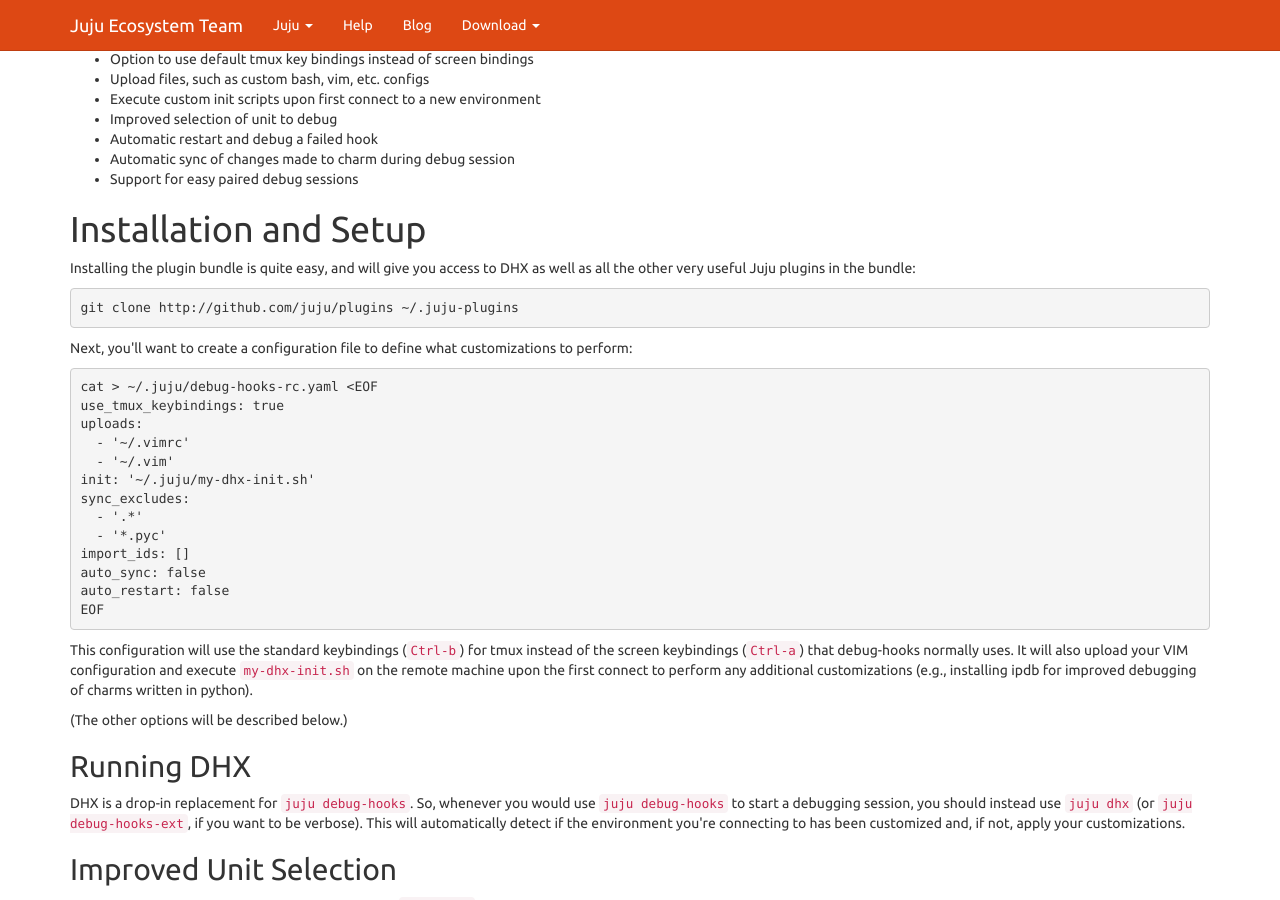
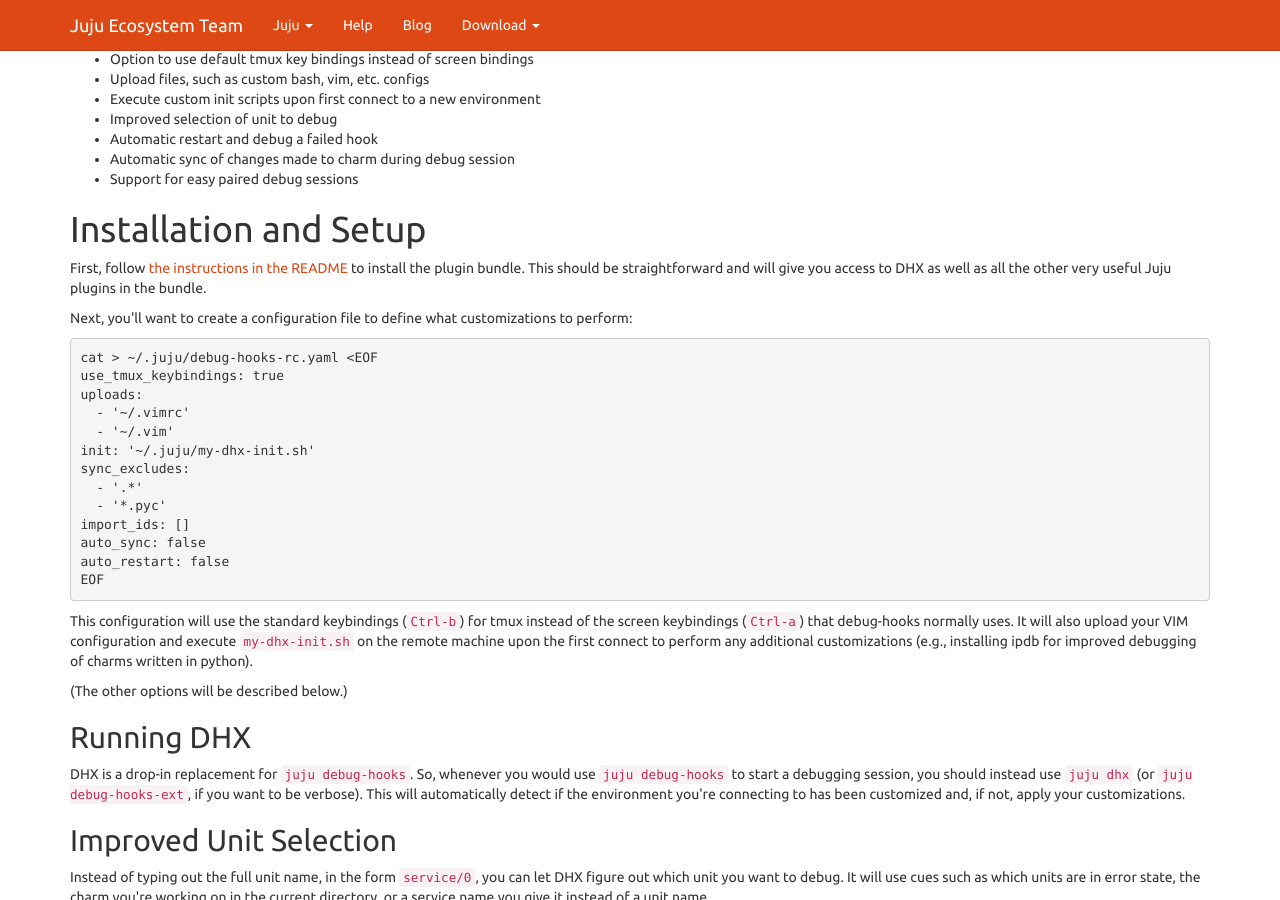
Before and after one commit to juju-solutions/juju-solutions.github.io, a Jekyll site: the page built from _posts/2014-11-26-debug-hooks-ext-plugin.md, in a window 1280 px wide and 900 px high, scrolled down 344 px. Built offline with Jekyll 4.4.1, drawn with Linux system fonts in a browser that asks for light colours; comment, search, counter and statistics services are not loaded.

Commit message:
Link to README instructions for installing DHX / plugin bundle

```diff
--- a/_posts/2014-11-26-debug-hooks-ext-plugin.md
+++ b/_posts/2014-11-26-debug-hooks-ext-plugin.md
@@ -45,12 +45,9 @@ Here is an overview of the features:
 
 # Installation and Setup
 
-Installing the plugin bundle is quite easy, and will give you access to DHX as
-well as all the other very useful Juju plugins in the bundle:
-
-{% highlight bash %}
-git clone http://github.com/juju/plugins ~/.juju-plugins
-{% endhighlight %}
+First, follow [the instructions in the README](https://github.com/juju/plugins#install)
+to install the plugin bundle.  This should be straightforward and will give
+you access to DHX as well as all the other very useful Juju plugins in the bundle.
 
 Next, you&apos;ll want to create a configuration file to define what customizations
 to perform:
```
